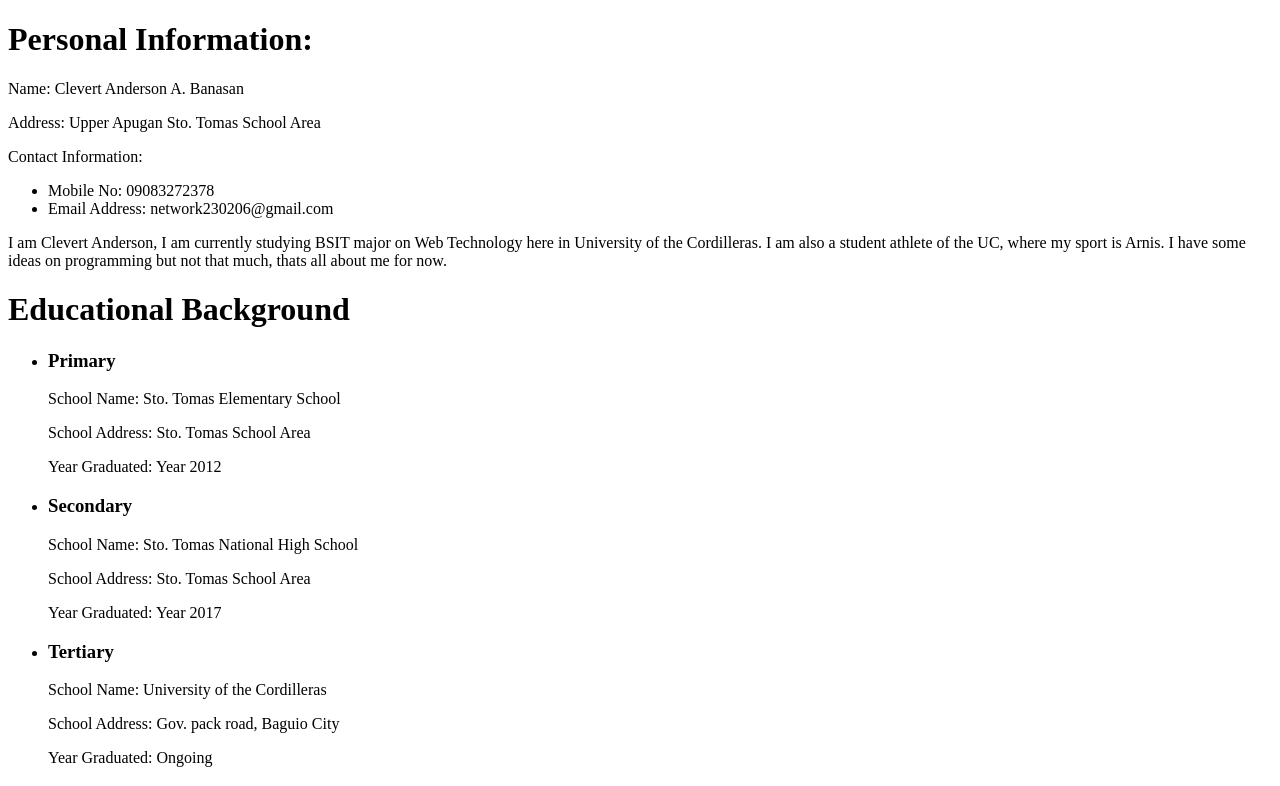
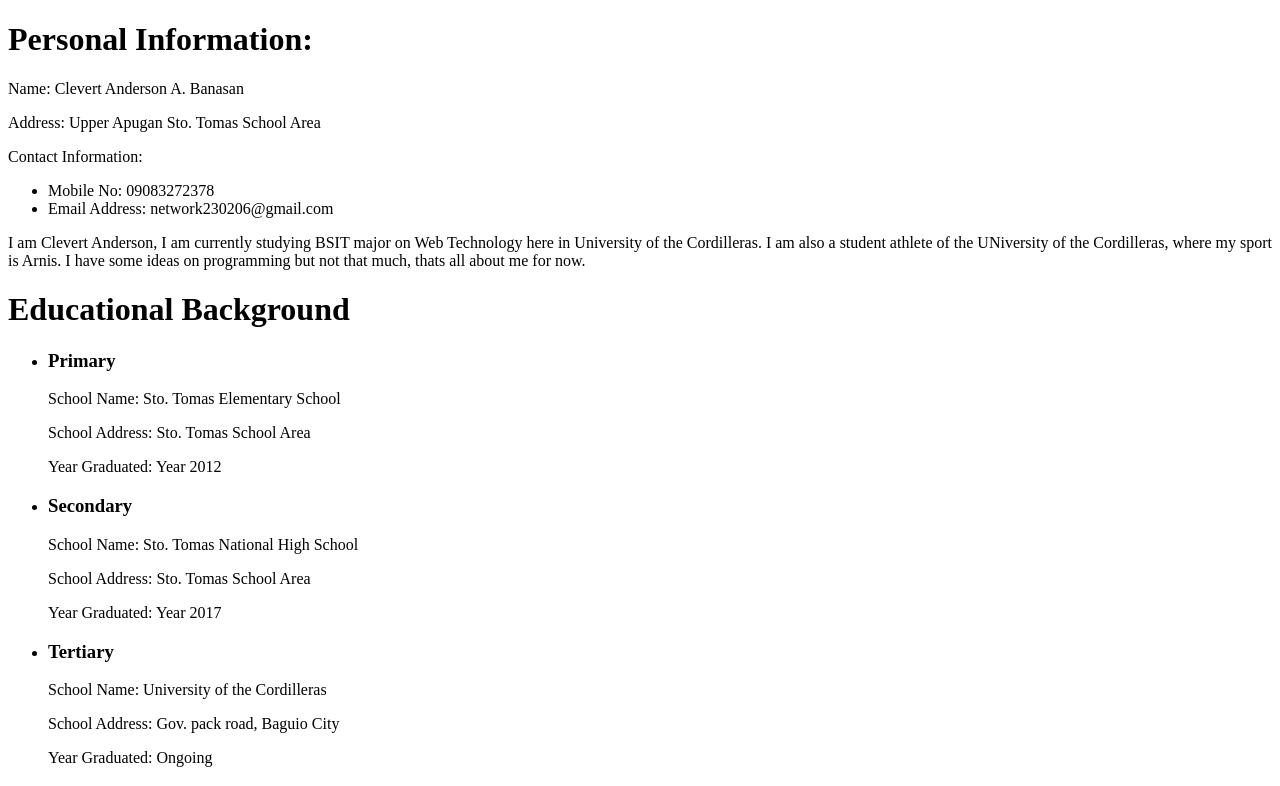
Before and after one commit to ClevertAnderson/203847414-WEBAPPS, a plain HTML site: page Resume.html in a window 1280 px wide. Shown: the top 786 px of the page. Drawn offline with Linux system fonts and the light colour scheme.

Commit message:
resume change

```diff
--- a/Resume.html
+++ b/Resume.html
@@ -21,7 +21,7 @@
       <p>
         I am Clevert Anderson, I am currently studying BSIT major on
         Web Technology here in University of the Cordilleras.
-        I am also a student athlete of the UC, where my sport is Arnis.
+        I am also a student athlete of the UNiversity of the Cordilleras, where my sport is Arnis.
         I have some ideas on programming but not that much, thats all about me for now.
       </p>
     </div>
```
